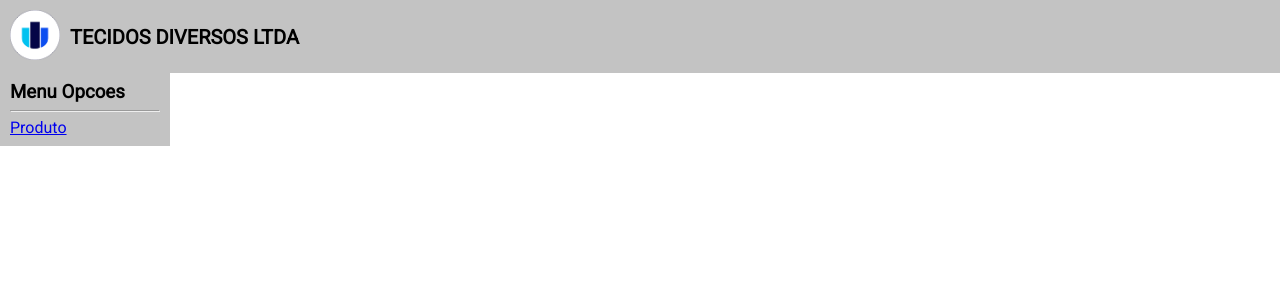
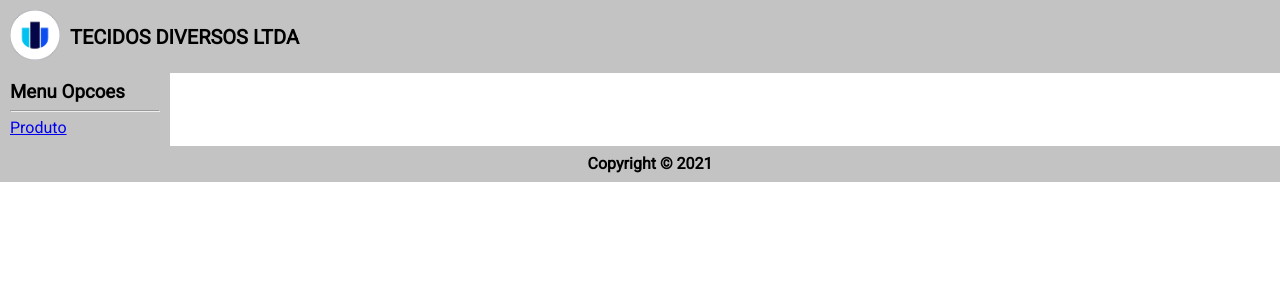
Before and after one commit to JoaoAlexandreDev/projeto-validacao, a Vue app: page / in a window 1280 px wide. Shown: the top 300 px of the page. Built offline with nearby package versions, Linux system fonts and the light colour scheme.

Commit message:
adicionado rodapé

```diff
--- a/src/App.vue
+++ b/src/App.vue
@@ -2,6 +2,7 @@
 import { RouterLink, RouterView } from 'vue-router'
 import Topbar from './components/Topbar.vue'
 import Sidebar from './components/Sidebar.vue'
+import Footer from './components/Footer.vue'
 </script>
 
 <template>
@@ -10,11 +11,13 @@ import Sidebar from './components/Sidebar.vue'
     <Sidebar></Sidebar>
     <RouterView />
   </div>
+  <Footer></Footer>
 </template>
 
 <style scoped>
 .main-content {
   width: 100%;
+  height: inherit;
   display: flex;
   flex-direction: row;
 }
--- /dev/null
+++ b/src/components/Footer.vue
@@ -0,0 +1,20 @@
+<script setup>
+</script>
+
+<template>
+  <div class="footer">
+    <h4>Copyright &#169; 2021</h4>
+  </div>
+</template>
+
+<style scoped>
+  .footer {
+    width: 100%;
+    bottom: 0;
+    display: flex;
+    flex-direction: row;
+    justify-content: center;
+    background-color: #c3c3c3;
+    padding: 10px;
+  }
+</style>
```
